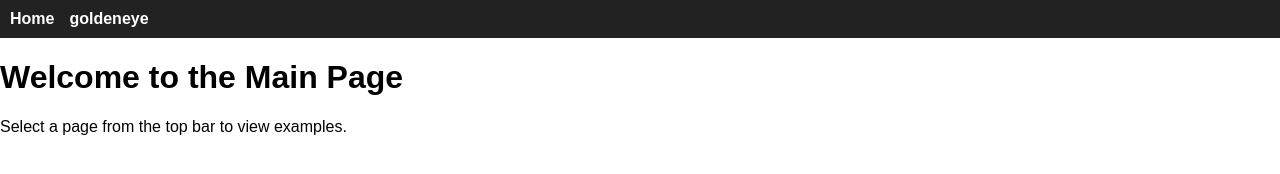
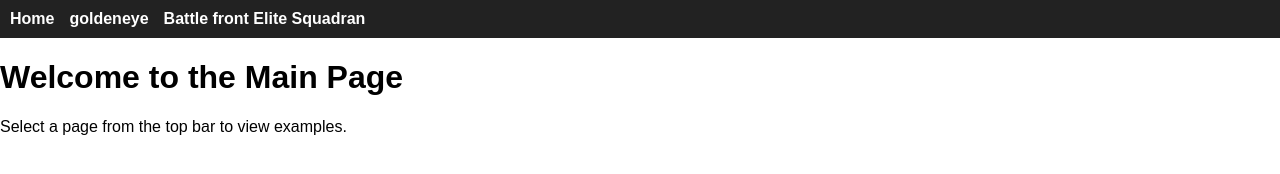
Before and after one commit to Deformed-steve/retro.github.io, a plain HTML site: page index.html in a window 1280 px wide. Drawn offline with Linux system fonts and the light colour scheme.

Commit message:
Update index.html

```diff
--- a/index.html
+++ b/index.html
@@ -10,6 +10,7 @@
   <nav class="topbar">
     <a href="index.html">Home</a>
     <a href="goldeneye.html">goldeneye</a>
+    <a href="battlefront.html">Battle front Elite Squadran</a>
   </nav>
 
   <main>
```
